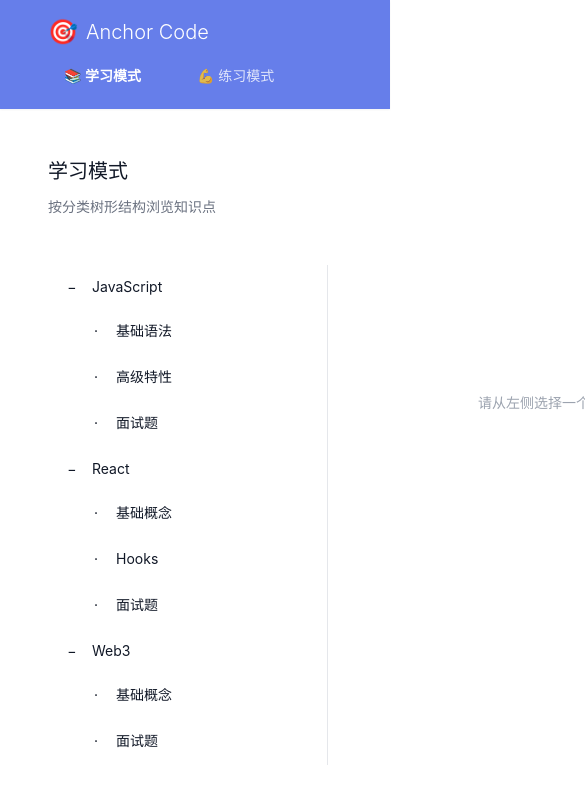
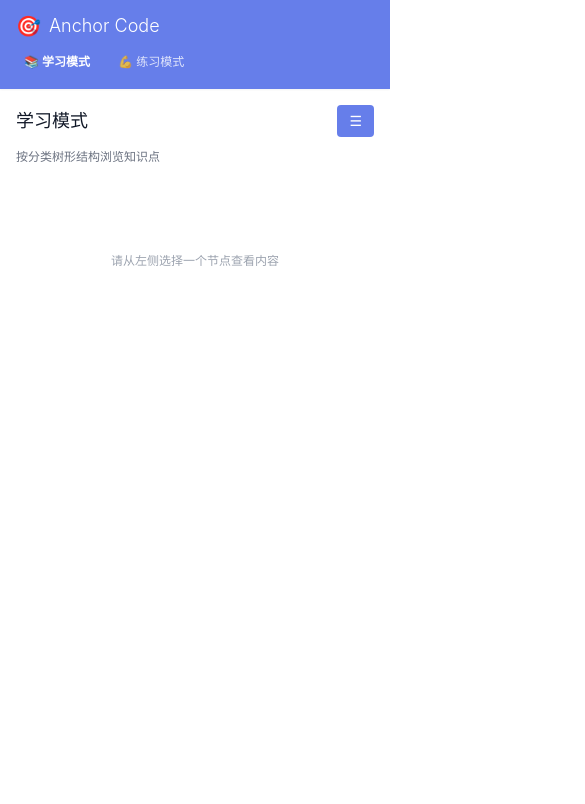
Before and after one commit to xianchenxc/anchor-code, a React (Vite) app: page / in a window 390 px wide. Shown: the top 804 px of the page, 585 px wide, since content can reach past the window. Built offline with nearby package versions, Linux system fonts and the light colour scheme.

Commit message:
Add mobile responsive layout support

```diff
--- a/src/App.jsx
+++ b/src/App.jsx
@@ -11,7 +11,7 @@ function NavLink({ to, children }) {
   return (
     <Link
       to={to}
-      className={`text-white no-underline px-4 py-1.5 text-sm font-medium transition-all ${isActive ? 'opacity-100 font-semibold' : 'opacity-80 hover:opacity-100'}`}
+      className={`text-white no-underline px-2 sm:px-4 py-1.5 text-xs sm:text-sm font-medium transition-all ${isActive ? 'opacity-100 font-semibold' : 'opacity-80 hover:opacity-100'}`}
     >
       {children}
     </Link>
@@ -22,18 +22,18 @@ function App() {
   return (
     <HashRouter>
       <div className="min-h-screen flex flex-col bg-white">
-        <header className="sticky top-0 z-50 bg-primary text-white px-12 py-4 border-b border-primary/20 shadow-sm">
-          <h1 className="text-xl font-light m-0 mb-3 flex items-center gap-2">
-            <span className="text-2xl">🎯</span>
+        <header className="sticky top-0 z-50 bg-primary text-white px-4 sm:px-8 md:px-12 py-3 sm:py-4 border-b border-primary/20 shadow-sm">
+          <h1 className="text-lg sm:text-xl font-light m-0 mb-2 sm:mb-3 flex items-center gap-2">
+            <span className="text-xl sm:text-2xl">🎯</span>
             <span>Anchor Code</span>
           </h1>
-            <nav className="flex gap-6">
+            <nav className="flex gap-3 sm:gap-6">
               <NavLink to="/study">📚 学习模式</NavLink>
               <NavLink to="/practice">💪 练习模式</NavLink>
             </nav>
         </header>
 
-        <main className="flex-1 p-12 max-w-7xl w-full mx-auto">
+        <main className="flex-1 p-4 sm:p-6 md:p-8 lg:p-12 max-w-7xl w-full mx-auto">
           <Routes>
             <Route path="/" element={<StudyMode />} />
             <Route path="/study" element={<StudyMode />} />
--- a/src/components/StudyMode.jsx
+++ b/src/components/StudyMode.jsx
@@ -1,4 +1,4 @@
-import { useState } from 'react'
+import { useState, useEffect } from 'react'
 import ReactMarkdown from 'react-markdown'
 import questionsData from '../data/loadData.js'
 
@@ -95,8 +95,8 @@ function TreeNode({ node, level = 0, selectedId, onSelect }) {
 function ContentView({ node }) {
   if (!node) {
     return (
-      <div className="flex items-center justify-center py-32 text-gray-400">
-        <p className="text-sm">请从左侧选择一个节点查看内容</p>
+      <div className="flex items-center justify-center py-16 sm:py-24 md:py-32 text-gray-400">
+        <p className="text-xs sm:text-sm">请从左侧选择一个节点查看内容</p>
       </div>
     )
   }
@@ -106,22 +106,22 @@ function ContentView({ node }) {
 
   return (
     <div className="bg-white">
-      <div className="mb-12 pb-8 border-b border-gray-200">
-        <h2 className="text-2xl font-light text-gray-900 m-0 inline">{node.name || node.title}</h2>
+      <div className="mb-6 sm:mb-8 md:mb-12 pb-4 sm:pb-6 md:pb-8 border-b border-gray-200">
+        <h2 className="text-xl sm:text-2xl font-light text-gray-900 m-0 inline">{node.name || node.title}</h2>
       </div>
 
       {hasItems ? (
-        <div className="text-gray-700 flex flex-col gap-12">
+        <div className="text-gray-700 flex flex-col gap-6 sm:gap-8 md:gap-12">
           {node.items.map(item => (
-            <div key={item.id} className="border-l-2 border-primary pl-8">
-              <h3 className="text-lg font-medium mb-6 text-gray-900">{item.title}</h3>
-              <div className="text-gray-700 leading-relaxed text-sm prose prose-sm max-w-none">
+            <div key={item.id} className="border-l-2 border-primary pl-4 sm:pl-6 md:pl-8">
+              <h3 className="text-base sm:text-lg font-medium mb-4 sm:mb-6 text-gray-900">{item.title}</h3>
+              <div className="text-gray-700 leading-relaxed text-xs sm:text-sm prose prose-sm max-w-none">
                 {item.content ? (
                   <ReactMarkdown
                     components={{
-                      p: ({ node, ...props }) => <p className="mb-4" {...props} />,
-                      ul: ({ node, ...props }) => <ul className="list-disc pl-6 mb-4" {...props} />,
-                      ol: ({ node, ...props }) => <ol className="list-decimal pl-6 mb-4" {...props} />,
+                      p: ({ node, ...props }) => <p className="mb-3 sm:mb-4" {...props} />,
+                      ul: ({ node, ...props }) => <ul className="list-disc pl-4 sm:pl-6 mb-3 sm:mb-4" {...props} />,
+                      ol: ({ node, ...props }) => <ol className="list-decimal pl-4 sm:pl-6 mb-3 sm:mb-4" {...props} />,
                       li: ({ node, ...props }) => <li className="mb-1" {...props} />,
                       strong: ({ node, children, ...props }) => (
                         <strong className="font-semibold text-gray-900" {...props}>
@@ -138,14 +138,14 @@ function ContentView({ node }) {
                         const isCodeBlock = inline === false || (className && className.includes('language-')) || hasNewlines;
 
                         if (isCodeBlock) {
-                          return <code className={`block bg-gray-50 p-4 rounded overflow-x-auto text-sm font-mono ${className || ''}`} {...props}>{children}</code>;
+                          return <code className={`block bg-gray-50 p-3 sm:p-4 rounded overflow-x-auto text-xs sm:text-sm font-mono ${className || ''}`} {...props}>{children}</code>;
                         }
                         // All other cases: render as inline code
-                        return <code className={`bg-gray-100 px-1.5 py-0.5 rounded text-sm font-mono text-gray-800 inline ${className || ''}`} {...props}>{children}</code>;
+                        return <code className={`bg-gray-100 px-1 sm:px-1.5 py-0.5 rounded text-xs sm:text-sm font-mono text-gray-800 inline ${className || ''}`} {...props}>{children}</code>;
                       },
-                      h1: ({ node, ...props }) => <h1 className="text-2xl font-bold mb-4 mt-6 text-gray-900" {...props} />,
-                      h2: ({ node, ...props }) => <h2 className="text-xl font-bold mb-3 mt-5 text-gray-900" {...props} />,
-                      h3: ({ node, ...props }) => <h3 className="text-lg font-semibold mb-2 mt-4 text-gray-900" {...props} />,
+                      h1: ({ node, ...props }) => <h1 className="text-xl sm:text-2xl font-bold mb-3 sm:mb-4 mt-4 sm:mt-6 text-gray-900" {...props} />,
+                      h2: ({ node, ...props }) => <h2 className="text-lg sm:text-xl font-bold mb-2 sm:mb-3 mt-3 sm:mt-5 text-gray-900" {...props} />,
+                      h3: ({ node, ...props }) => <h3 className="text-base sm:text-lg font-semibold mb-2 mt-3 sm:mt-4 text-gray-900" {...props} />,
                     }}
                   >
                     {item.content}
@@ -158,19 +158,19 @@ function ContentView({ node }) {
           ))}
         </div>
       ) : hasChildren ? (
-        <div className="text-gray-700 py-12">
-          <p className="text-gray-600 mb-8 text-sm">该分类包含以下子分类：</p>
-          <ul className="list-none p-0 m-0 mb-12 flex flex-col gap-2">
+        <div className="text-gray-700 py-8 sm:py-10 md:py-12">
+          <p className="text-gray-600 mb-6 sm:mb-8 text-xs sm:text-sm">该分类包含以下子分类：</p>
+          <ul className="list-none p-0 m-0 mb-8 sm:mb-10 md:mb-12 flex flex-col gap-2">
             {node.children.map(child => (
-              <li key={child.id} className="py-3 flex items-center gap-3 text-sm text-gray-700">
+              <li key={child.id} className="py-2 sm:py-3 flex items-center gap-3 text-xs sm:text-sm text-gray-700">
                 <span>{child.name}</span>
               </li>
             ))}
           </ul>
-          <p className="text-gray-500 text-sm">请从左侧选择具体的子分类查看内容</p>
+          <p className="text-gray-500 text-xs sm:text-sm">请从左侧选择具体的子分类查看内容</p>
         </div>
       ) : (
-        <div className="text-center py-16 text-gray-400 text-sm">
+        <div className="text-center py-12 sm:py-14 md:py-16 text-gray-400 text-xs sm:text-sm">
           <p>该节点暂无内容</p>
         </div>
       )}
@@ -180,33 +180,89 @@ function ContentView({ node }) {
 
 function StudyMode() {
   const [selectedNode, setSelectedNode] = useState(null)
+  const [isSidebarOpen, setIsSidebarOpen] = useState(false)
+
+  // Close sidebar when clicking outside on mobile
+  useEffect(() => {
+    const handleClickOutside = (e) => {
+      if (isSidebarOpen && window.innerWidth < 768) {
+        const sidebar = document.querySelector('.sidebar-mobile')
+        if (sidebar && !sidebar.contains(e.target) && !e.target.closest('.sidebar-toggle')) {
+          setIsSidebarOpen(false)
+        }
+      }
+    }
+
+    if (isSidebarOpen) {
+      document.addEventListener('mousedown', handleClickOutside)
+      return () => document.removeEventListener('mousedown', handleClickOutside)
+    }
+  }, [isSidebarOpen])
+
+  // Close sidebar when selecting a node on mobile
+  const handleNodeSelect = (node) => {
+    setSelectedNode(node)
+    if (window.innerWidth < 768) {
+      setIsSidebarOpen(false)
+    }
+  }
 
   return (
     <div className="w-full">
-      <div className="mb-12">
-        <h2 className="mb-3 text-xl font-light text-gray-900">学习模式</h2>
-        <p className="text-gray-500 m-0 text-sm">按分类树形结构浏览知识点</p>
+      <div className="mb-6 sm:mb-8 md:mb-12">
+        <div className="flex items-center justify-between mb-3">
+          <h2 className="text-lg sm:text-xl font-light text-gray-900">学习模式</h2>
+          <button
+            className="sidebar-toggle md:hidden bg-primary text-white px-3 py-1.5 rounded text-sm font-medium hover:opacity-90"
+            onClick={() => setIsSidebarOpen(!isSidebarOpen)}
+          >
+            {isSidebarOpen ? '✕' : '☰'}
+          </button>
+        </div>
+        <p className="text-gray-500 m-0 text-xs sm:text-sm">按分类树形结构浏览知识点</p>
       </div>
 
-      <div className="flex gap-12 flex-row items-start">
+      <div className="flex gap-6 md:gap-12 flex-col md:flex-row items-start">
+        {/* Mobile sidebar overlay */}
+        {isSidebarOpen && (
+          <div
+            className="fixed inset-0 bg-black bg-opacity-50 z-40 md:hidden"
+            onClick={() => setIsSidebarOpen(false)}
+          />
+        )}
+
+        {/* Sidebar */}
         <div
-          className="w-72 min-w-[240px] max-w-[280px] flex-shrink-0 sticky bg-white border-r border-gray-200 pr-6 overflow-y-auto"
-          style={{
-            top: 'var(--header-height, 112px)',
-            maxHeight: 'calc(100vh - var(--header-height, 112px))'
-          }}
+          className={`
+            sidebar-mobile
+            w-full md:w-72 md:min-w-[240px] md:max-w-[280px]
+            flex-shrink-0
+            bg-white
+            border-r border-gray-200
+            pr-4 md:pr-6
+            overflow-y-auto
+            fixed md:sticky
+            top-0 md:top-[var(--header-height,112px)]
+            left-0
+            h-full md:h-auto
+            z-50 md:z-auto
+            transform transition-transform duration-300 ease-in-out
+            ${isSidebarOpen ? 'translate-x-0' : '-translate-x-full md:translate-x-0'}
+            md:transform-none
+            max-h-screen md:max-h-[calc(100vh-var(--header-height,112px))]
+          `}
         >
           {questionsData.categories.map(category => (
             <TreeNode
               key={category.id}
               node={category}
               selectedId={selectedNode?.id}
-              onSelect={setSelectedNode}
+              onSelect={handleNodeSelect}
             />
           ))}
         </div>
 
-        <div className="flex-1 min-w-[400px]">
+        <div className="flex-1 w-full md:min-w-[400px]">
           <ContentView node={selectedNode} />
         </div>
       </div>
```
Also changed, not shown: src/components/PracticeMode.jsx (+40 -40 lines).
